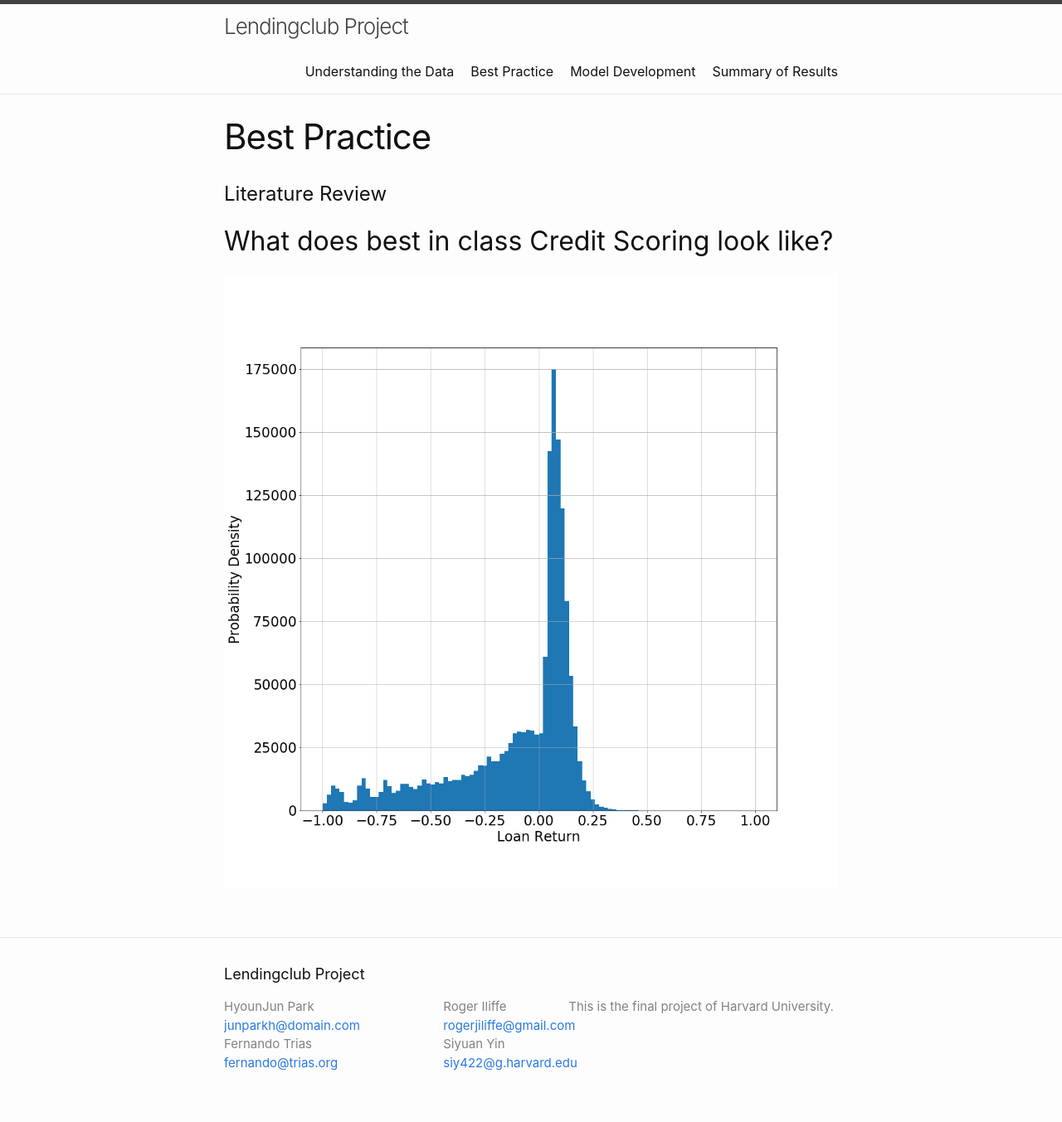
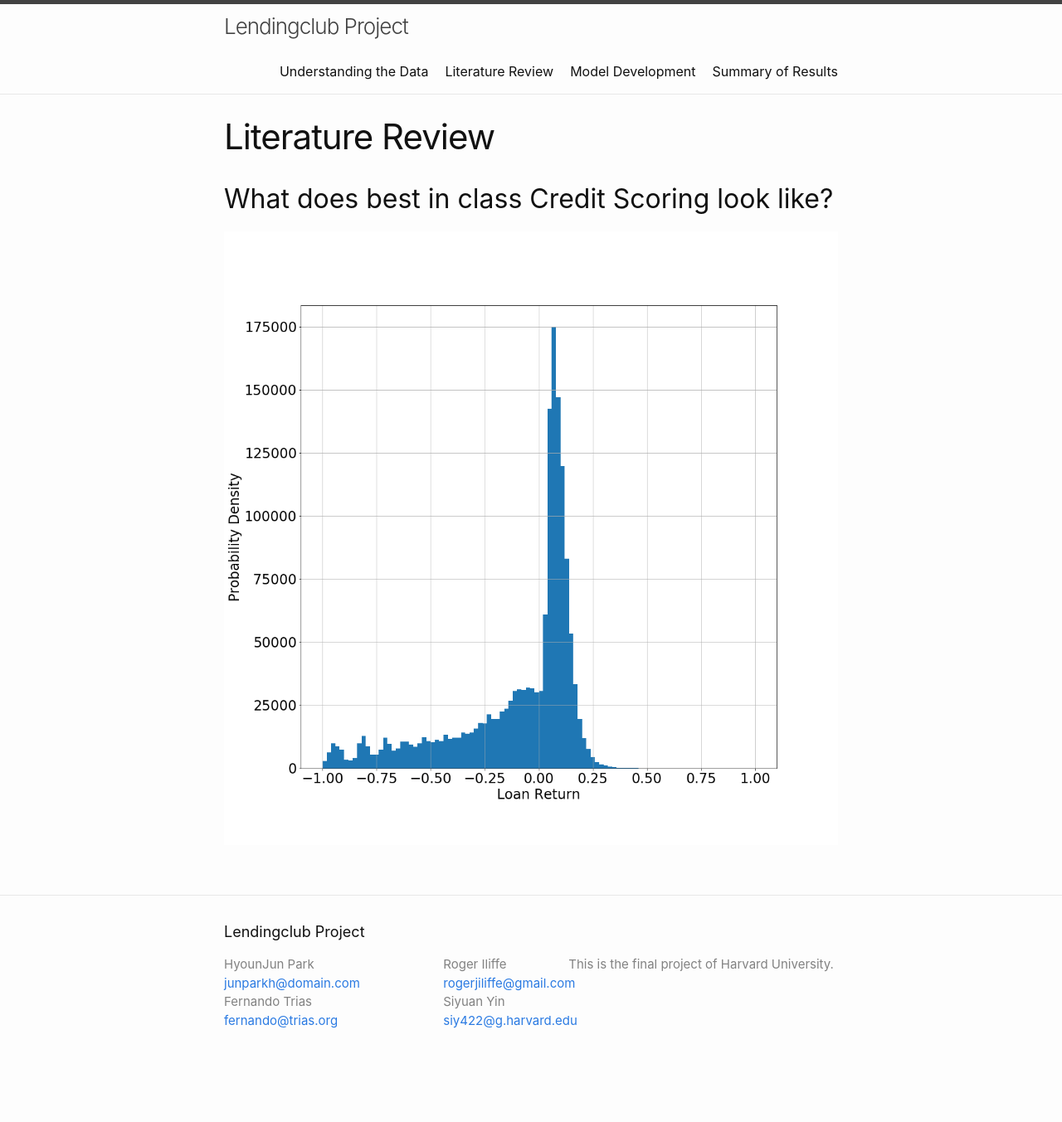
Before and after one commit to junparkh/LendingClub, a Jekyll site: the page built from menu2.md, in a window 1280 px wide. Shown: the whole page at 83% size. Built offline with Jekyll 4.4.1, drawn with Linux system fonts in a browser that asks for light colours; after the commit the page ends 1302 px from its top, so only the background shows below that.

Commit message:
Update menu2.md

```diff
--- a/menu2.md
+++ b/menu2.md
@@ -1,10 +1,8 @@
 ---
 layout: page
-title: Best Practice
+title: Literature Review
 permalink: /menu2/
 ---
-
-# Literature Review
 ## What does best in class Credit Scoring look like?
 
 ![Table1](/image/loan.png)
```
